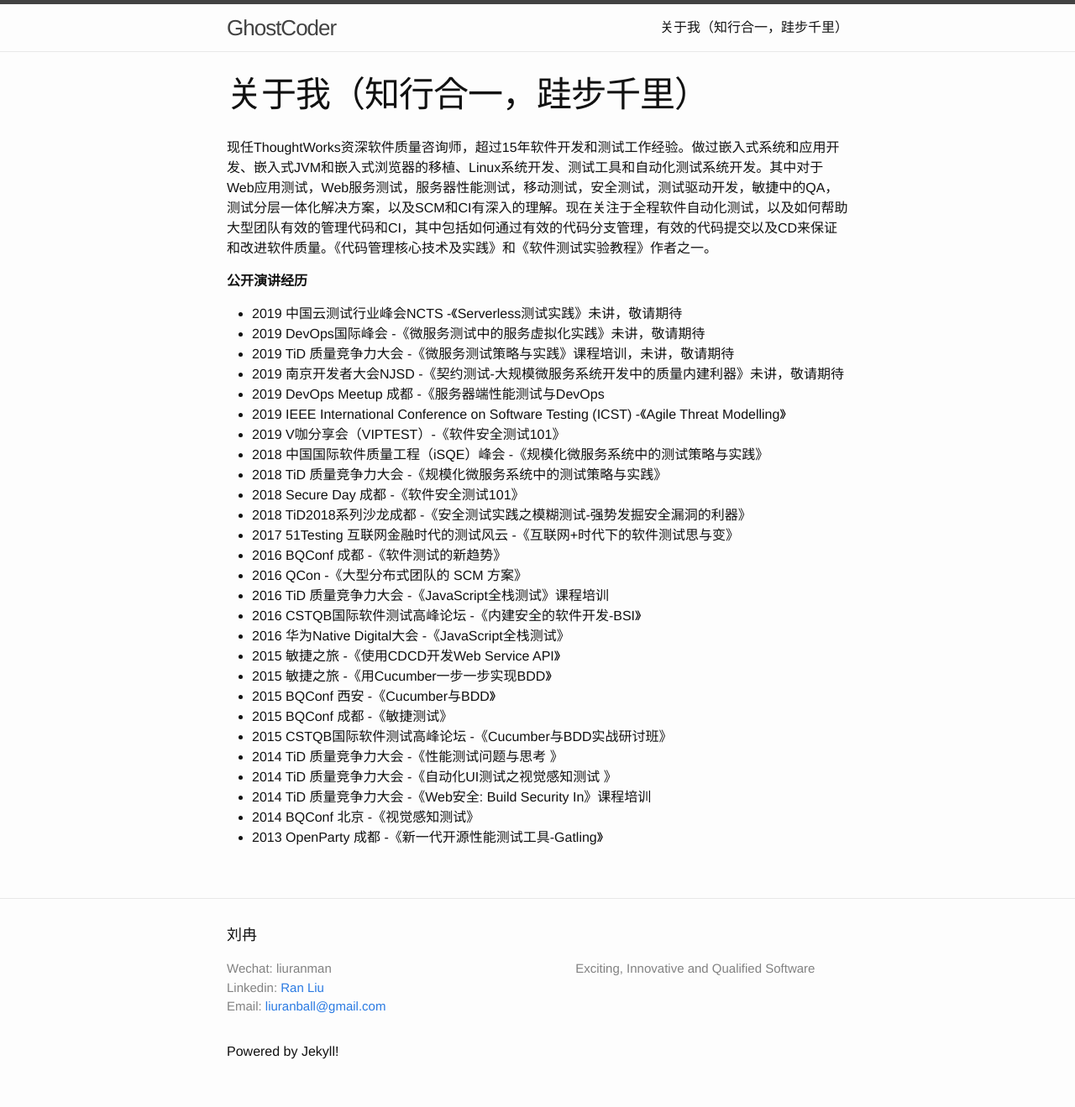
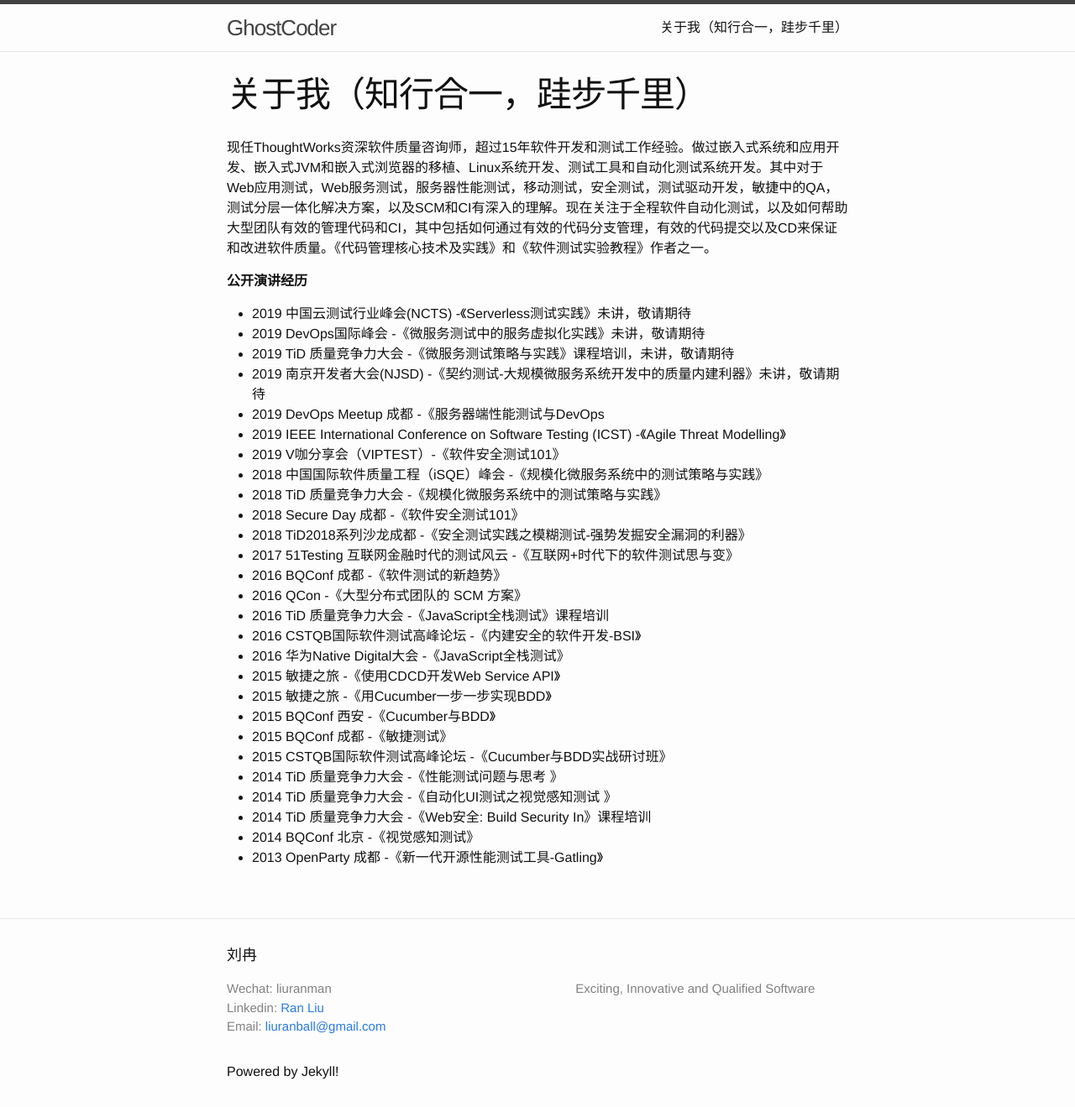
Before and after one commit to TWRanMan/twranman.github.io, a Jekyll site: the page built from about.md, in a window 1280 px wide. Shown: the whole page at 84% size. Built offline with Jekyll 4.4.1, drawn with Linux system fonts in a browser that asks for light colours; before the commit the page ends 1295 px from its top, so only the background shows below that.

```diff
--- a/about.md
+++ b/about.md
@@ -9,10 +9,10 @@ permalink: /about/
 
 **公开演讲经历**
 
-- 2019 中国云测试行业峰会NCTS -《Serverless测试实践》未讲，敬请期待
+- 2019 中国云测试行业峰会(NCTS) -《Serverless测试实践》未讲，敬请期待
 - 2019 DevOps国际峰会 -《微服务测试中的服务虚拟化实践》未讲，敬请期待
 - 2019 TiD 质量竞争力大会 -《微服务测试策略与实践》课程培训，未讲，敬请期待
-- 2019 南京开发者大会NJSD -《契约测试-大规模微服务系统开发中的质量内建利器》未讲，敬请期待
+- 2019 南京开发者大会(NJSD) -《契约测试-大规模微服务系统开发中的质量内建利器》未讲，敬请期待
 - 2019 DevOps Meetup 成都 -《服务器端性能测试与DevOps
 - 2019 IEEE International Conference on Software Testing (ICST) -《Agile Threat Modelling》
 - 2019 V咖分享会（VIPTEST）-《软件安全测试101》
```
